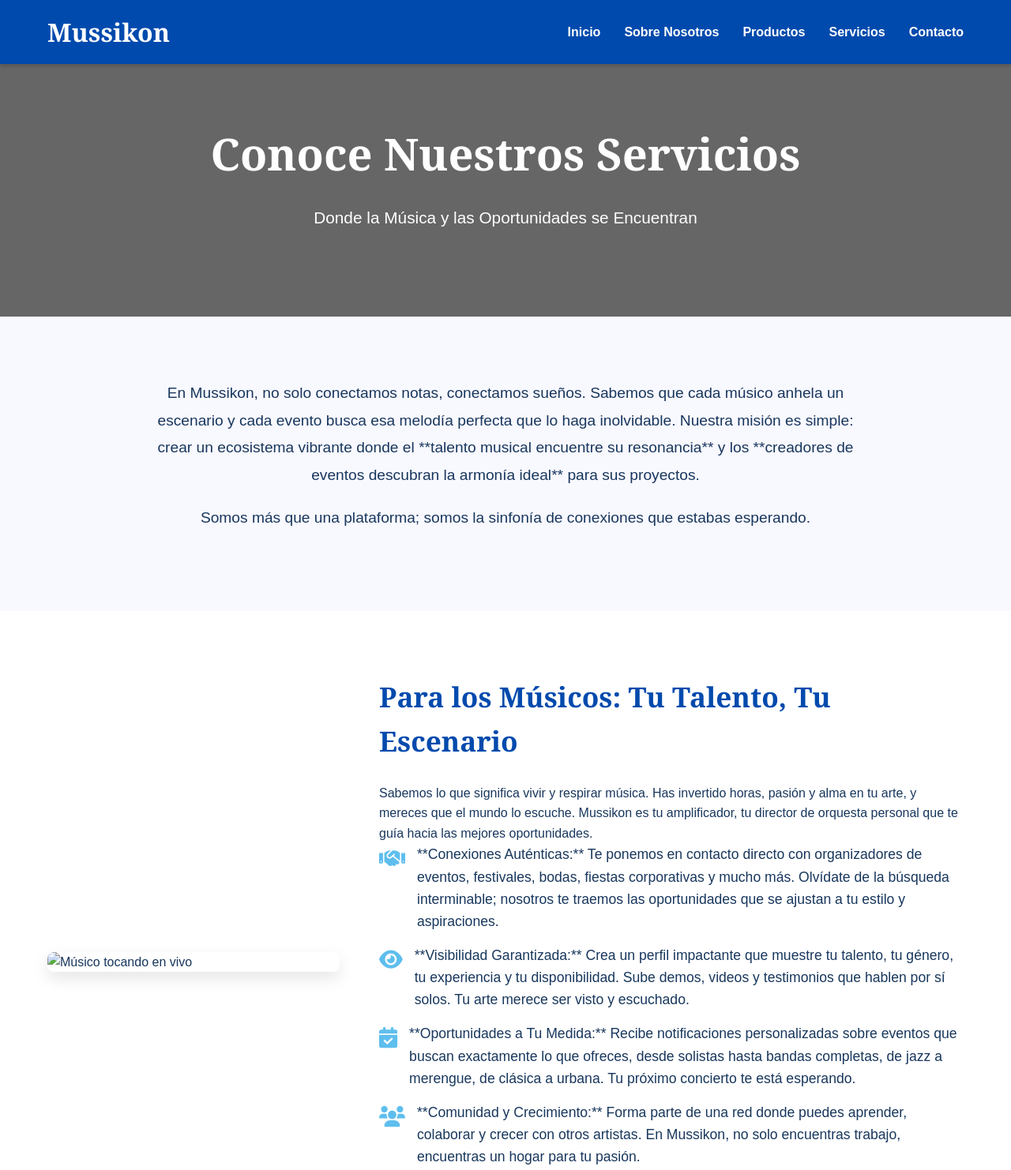
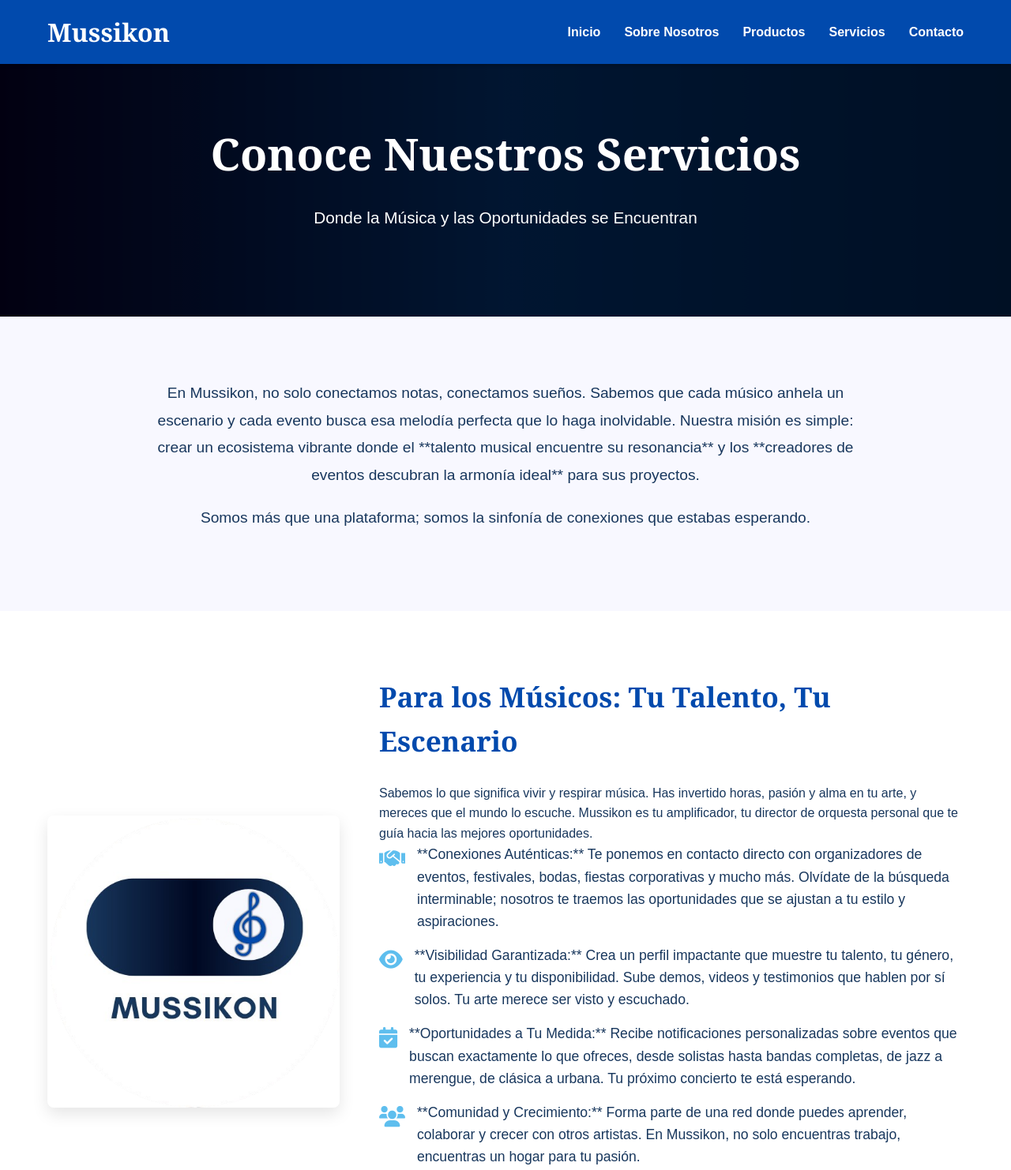
Before and after one commit to MussikOn/Static_Page_MussikOn, a website: page src/services/services.html in a window 1280 px wide. Shown: the top 1482 px of the page at 79% size. Drawn offline with Linux system fonts and the light colour scheme; files whose address does not match are found by name.

Commit message:
Trabajando en la seccion Conoce Nuestros productos

```diff
--- a/src/services/services.css
+++ b/src/services/services.css
@@ -1,7 +1,8 @@
 /* --- Estilos específicos para services.html --- */
 
 .hero-small {
-    background: url('../img/services-hero-bg.jpg') no-repeat center center/cover; /* Agrega una imagen inspiradora */
+    /* margin-top: 5px; */
+    background: url('../../assets/MusikOn_background_gradient.png') no-repeat center center/cover; /* Agrega una imagen inspiradora */
     height: 40vh; /* Más pequeño que el hero de la página principal */
     display: flex;
     align-items: center;
--- a/src/services/services.html
+++ b/src/services/services.html
@@ -54,7 +54,7 @@
             <div class="container">
                 <div class="service-block">
                     <div class="service-image-left">
-                        <img src="img/musician_on_stage.jpg" alt="Músico tocando en vivo">
+                        <img src="../../assets/Logo_Letter.png" alt="Músico tocando en vivo">
                         </div>
                     <div class="service-content-right">
                         <h2>Para los Músicos: Tu Talento, Tu Escenario</h2>
@@ -75,7 +75,7 @@
             <div class="container">
                 <div class="service-block reverse-order">
                     <div class="service-image-left">
-                        <img src="img/event_planning.jpg" alt="Persona planificando un evento">
+                        <img src="../../assets/Personas-planeando-un-evento.jpg" alt="Persona planificando un evento">
                         </div>
                     <div class="service-content-right">
                         <h2>Para los Creadores de Eventos: La Banda Sonora Perfecta para Tu Visión</h2>
```
Also changed, not shown: assets/Personas-planeando-un-evento.jpg (added).
